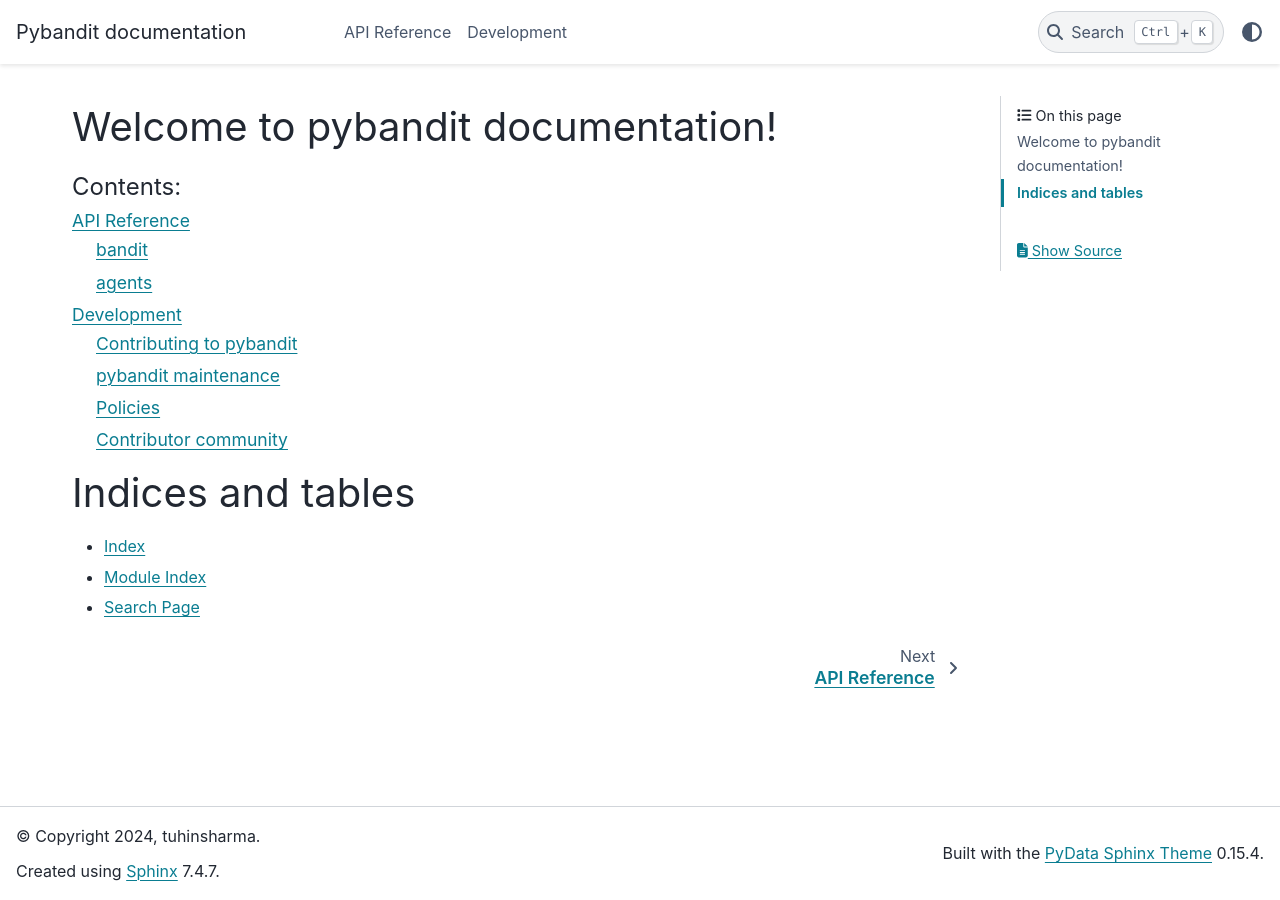
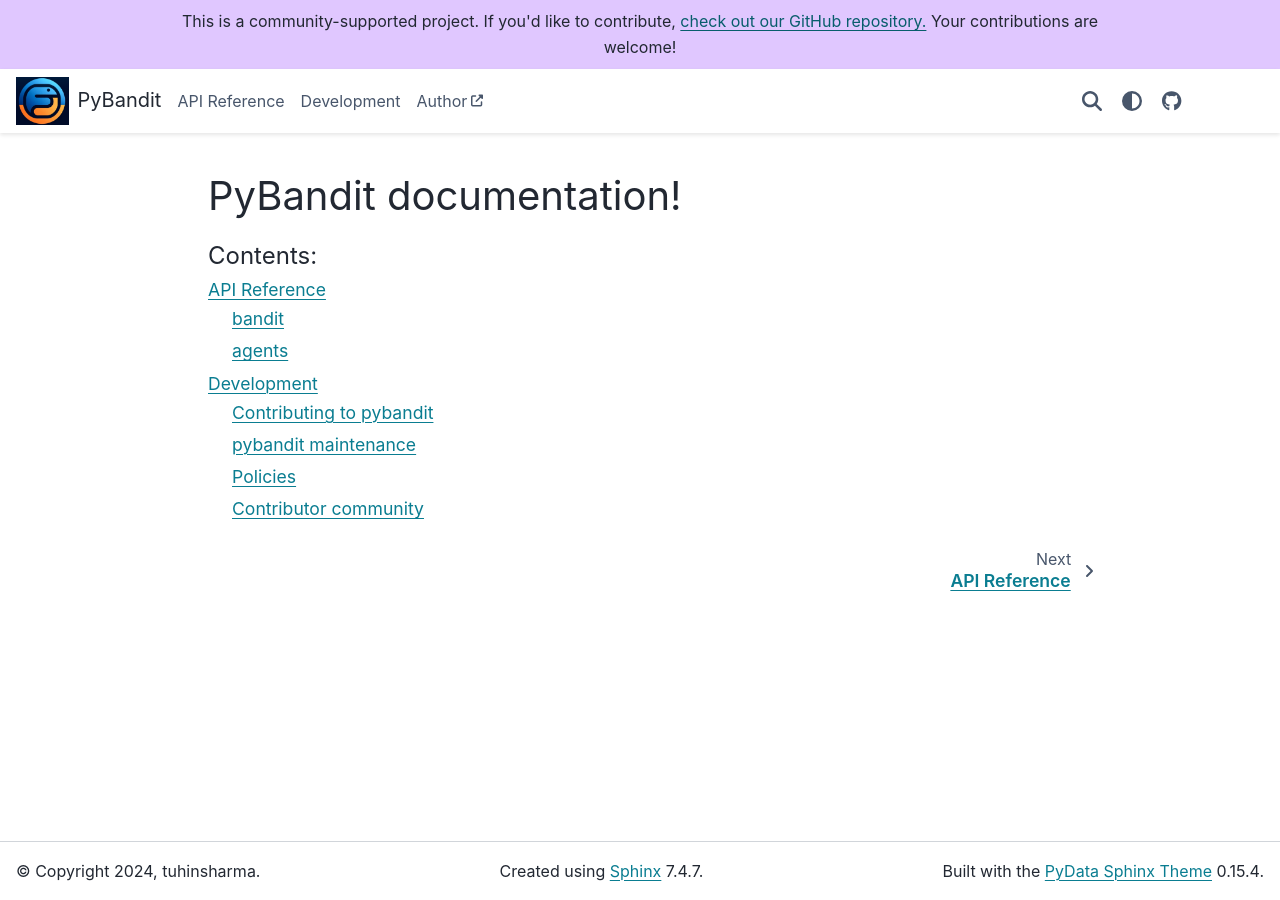
Before and after one commit to pybandit/pybandit, a Sphinx documentation site: the page built from doc/index.rst, in a window 1280 px wide. Built offline with Sphinx 7.4.7 and the PyData theme 0.15.4, drawn with Linux system fonts in a browser that asks for light colours.

Commit message:
ENH: add logo and favicon

```diff
--- a/doc/conf.py
+++ b/doc/conf.py
@@ -17,7 +17,7 @@ sys.path.insert(0, os.path.abspath("../pybandit"))
 
 # -- Project information -----------------------------------------------------
 
-project = "Pybandit"
+project = "pybandit"
 copyright = "2024, tuhinsharma"
 author = "tuhinsharma121"
 
@@ -57,3 +57,67 @@ html_theme = "pydata_sphinx_theme"
 
 # Set up intersphinx maps
 intersphinx_mapping = {"numpy": ("https://numpy.org/doc/stable", None)}
+
+# -- Options for HTML output -------------------------------------------------
+
+html_logo = "_static/logo.png"
+html_favicon = "_static/logo.png"
+
+html_theme_options = {
+    "external_links": [
+        {
+            "url": "https://tuhinsharma.com",
+            "name": "Author",
+        }
+    ],
+    "header_links_before_dropdown": 4,
+    "icon_links": [
+        {
+            "name": "GitHub",
+            "url": "https://github.com/pybandit/pybandit.git",
+            "icon": "fa-brands fa-github",
+        },
+        {
+            "name": "PyPI",
+            "url": "https://pypi.org/project/pybandit",
+            "icon": "fa-custom fa-pypi",
+        },
+        {
+            "name": "pybandit",
+            "url": "https://pybandit.org",
+            "icon": "fa-custom fa-pydata",
+        },
+    ],
+    # alternative way to set twitter and github header icons
+    # "github_url": "https://github.com/pydata/pydata-sphinx-theme",
+    # "twitter_url": "https://twitter.com/PyData",
+    "logo": {
+        "text": "PyBandit",
+        "image_dark": "_static/logo.png",
+    },
+    "use_edit_page_button": False,
+    "show_toc_level": 1,
+    "navbar_align": "left",  # [left, content, right] For testing that the navbar items align properly
+    "show_nav_level": 1,
+    "announcement": """<div class="sidebar-message">
+  This is a community-supported project.
+  If you'd like to contribute,
+  <a href="https://github.com/pybandit/pybandit.git">check out our GitHub repository.</a>
+  Your contributions are welcome!
+</div>""",
+    "show_version_warning_banner": True,
+    # "navbar_center": ["version-switcher", "navbar-nav"],
+    # "navbar_start": ["navbar-logo"],
+    # "navbar_end": ["theme-switcher", "navbar-icon-links"],
+    "navbar_persistent": ["search-button"],
+    # "primary_sidebar_end": ["custom-template", "sidebar-ethical-ads"],
+    # "article_footer_items": ["test", "test"],
+    # "content_footer_items": ["test", "test"],
+    "footer_start": ["copyright"],
+    "footer_center": ["sphinx-version"],
+    "secondary_sidebar_items": {
+        "**/*": ["page-toc"],
+        "examples/no-sidebar": [],
+    }
+    # "back_to_top_button": False,
+}
--- a/doc/index.rst
+++ b/doc/index.rst
@@ -1,4 +1,4 @@
-Welcome to pybandit documentation!
+PyBandit documentation!
 ===================================
 
 
@@ -8,10 +8,3 @@ Welcome to pybandit documentation!
 
    reference/index
    development/index
-
-Indices and tables
-==================
-
-* :ref:`genindex`
-* :ref:`modindex`
-* :ref:`search`
```
Also changed, not shown: doc/_static/logo.png (added).
